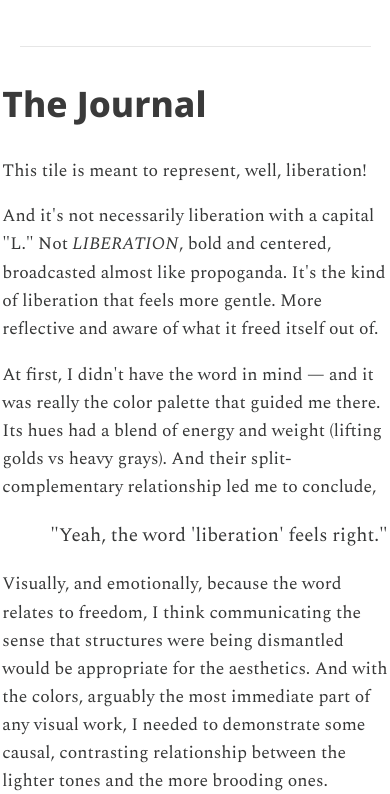
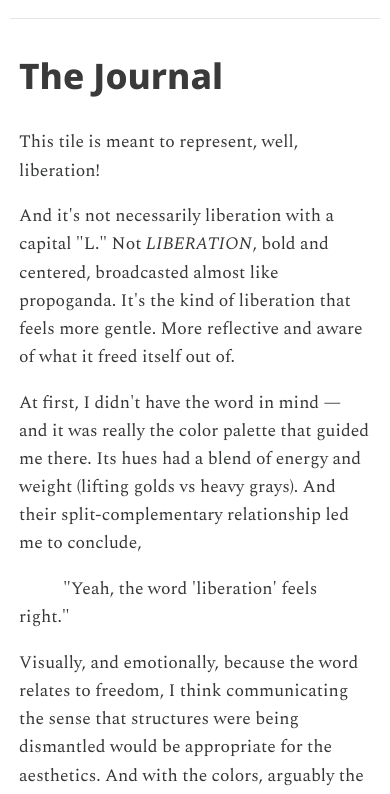
Before and after one commit to jcbene/MoodTiles, a plain HTML site: page index.html in a window 390 px wide. Shown: the part 1206-2000 px from the top of the page. Drawn offline with nearby package versions, Linux system fonts and the light colour scheme; a web font is replaced by a local one.

Commit message:
Add files via upload

```diff
--- a/index.html
+++ b/index.html
@@ -122,6 +122,12 @@
       width: 100%;
     }
 
+    pre {
+      white-space: pre-wrap;
+      word-wrap: break-word;
+      overflow-x: hidden;
+    }
+
     @media (max-width: 1350px) {
       .container {
         transform: scale(.8); /* Scale down grid on medium screens */
@@ -129,13 +135,13 @@
     }
 
     @media (max-width: 840px) {
-      .description-container p {
+      .description-container p, pre {
         font-size: 1.1em;
         line-height: 1.6;
       }
 
-      .description-container, .description {
-        width: 90%;
+      .description-container, .description, .journal{
+        width: 95%;
         min-width: auto; /* lift the min-width so it can actually shrink */
       }
 
@@ -147,6 +153,7 @@
     @media (max-width: 480px) {
       .container {
         transform: scale(.6); /* Scale down grid on extra small screens */
+        min-width: 480px;
       }
     }
     /* Stil trying to figure out a way to size down text without step-wising it with @media queries */
```
